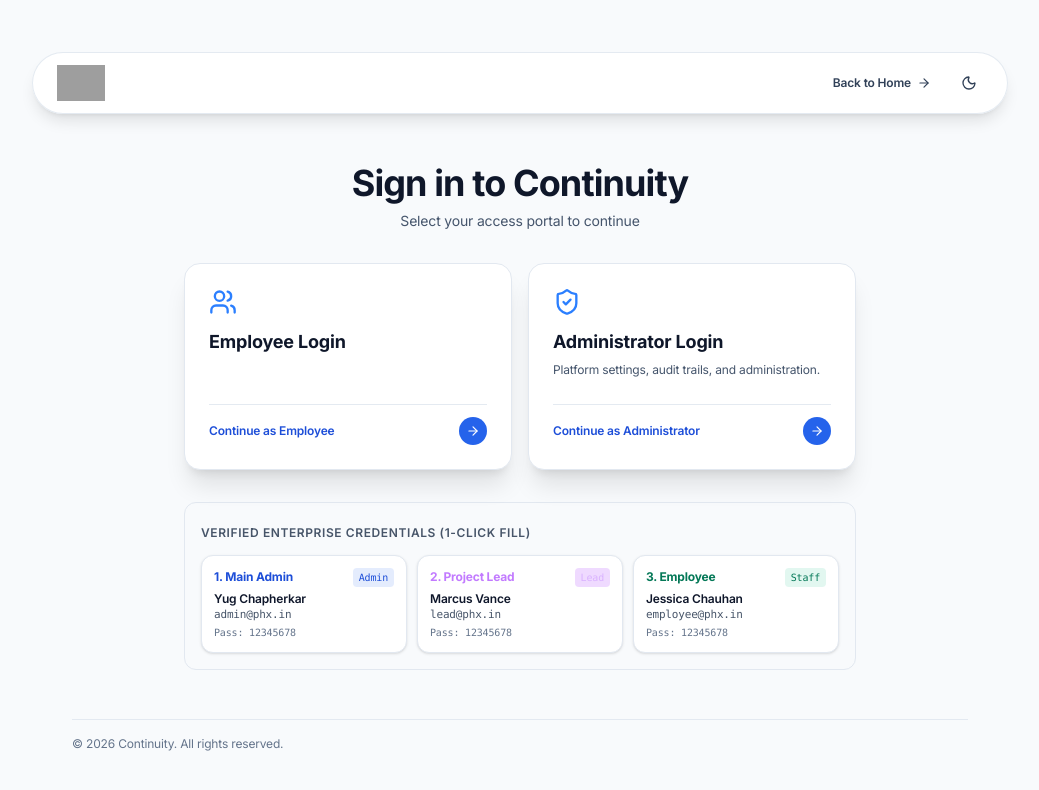
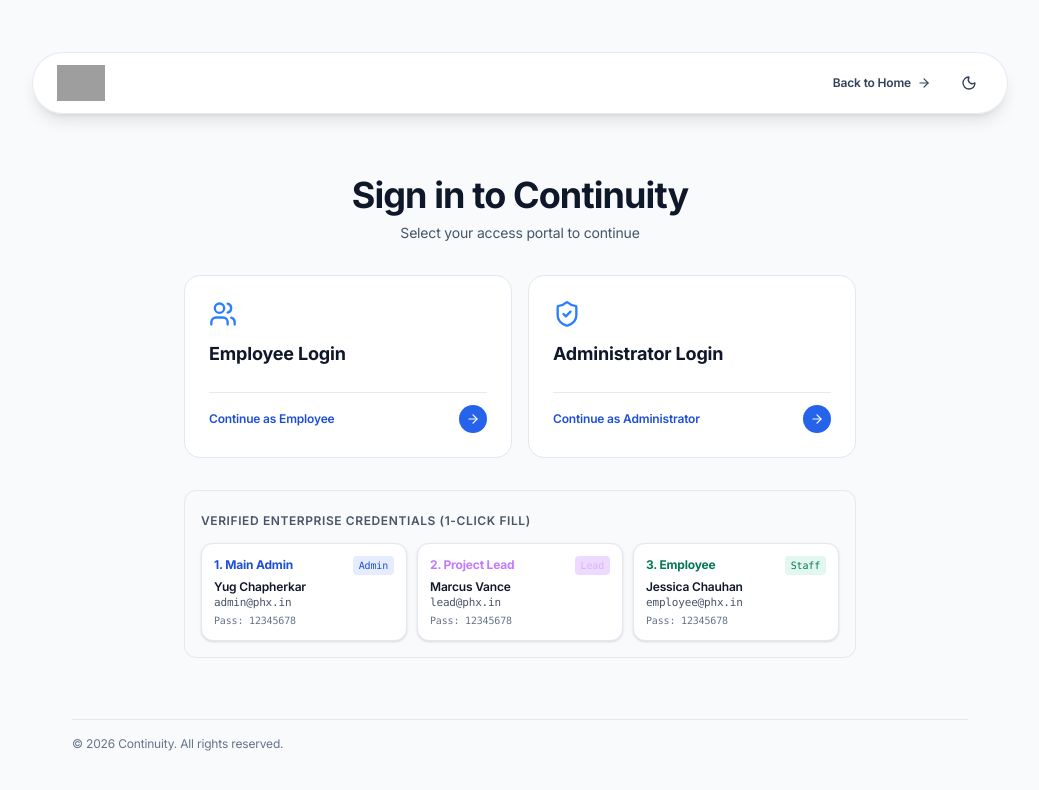
Before and after one commit to YugChapherkar/Continuity, a Next.js app: page /login in a window 1280 px wide. Shown: the top 790 px of the page, without its empty margins (120-1159 px from the left). Built offline with nearby package versions, Linux system fonts and the light colour scheme; no server answers; grey boxes are pictures that could not be loaded.

Commit message:
updated login page and some minor changes

```diff
--- a/app/login/page.tsx
+++ b/app/login/page.tsx
@@ -222,10 +222,10 @@ export default function LoginPage() {
                 setEmployeeAuthTab('email');
                 setErrorMessage(null);
               }}
-              className={`p-6 rounded-2xl border transition-all cursor-pointer group flex flex-col justify-between hover:scale-[1.02] shadow-xl ${
+              className={`p-6 rounded-2xl border transition-all cursor-pointer group flex flex-col justify-between hover:scale-[1.02] ${
                 isLight
-                  ? 'bg-white border-slate-200 hover:border-blue-500 hover:shadow-blue-500/10'
-                  : 'bg-[#0B0D0E] border-white/10 hover:border-blue-500/60 hover:shadow-blue-500/15'
+                  ? 'bg-white border-slate-200 hover:border-blue-500'
+                  : 'bg-[#0B0D0E] border-white/10 hover:border-blue-500/60'
               }`}
             >
               <div className="space-y-3">
@@ -255,10 +255,10 @@ export default function LoginPage() {
                 setSelectedPortal('admin');
                 setErrorMessage(null);
               }}
-              className={`p-6 rounded-2xl border transition-all cursor-pointer group flex flex-col justify-between hover:scale-[1.02] shadow-xl ${
+              className={`p-6 rounded-2xl border transition-all cursor-pointer group flex flex-col justify-between hover:scale-[1.02] ${
                 isLight
-                  ? 'bg-white border-slate-200 hover:border-blue-500 hover:shadow-blue-500/10'
-                  : 'bg-[#0B0D0E] border-white/10 hover:border-blue-500/60 hover:shadow-blue-500/15'
+                  ? 'bg-white border-slate-200 hover:border-blue-500'
+                  : 'bg-[#0B0D0E] border-white/10 hover:border-blue-500/60'
               }`}
             >
               <div className="space-y-3">
@@ -269,9 +269,6 @@ export default function LoginPage() {
                   }`}>
                     Administrator Login
                   </h2>
-                  <p className={`text-xs mt-1 leading-relaxed ${isLight ? 'text-slate-600' : 'text-neutral-400'}`}>
-                    Platform settings, audit trails, and administration.
-                  </p>
                 </div>
               </div>
 
```
Also changed, not shown: 1 other file (tests, documents, lock files or other folders).
